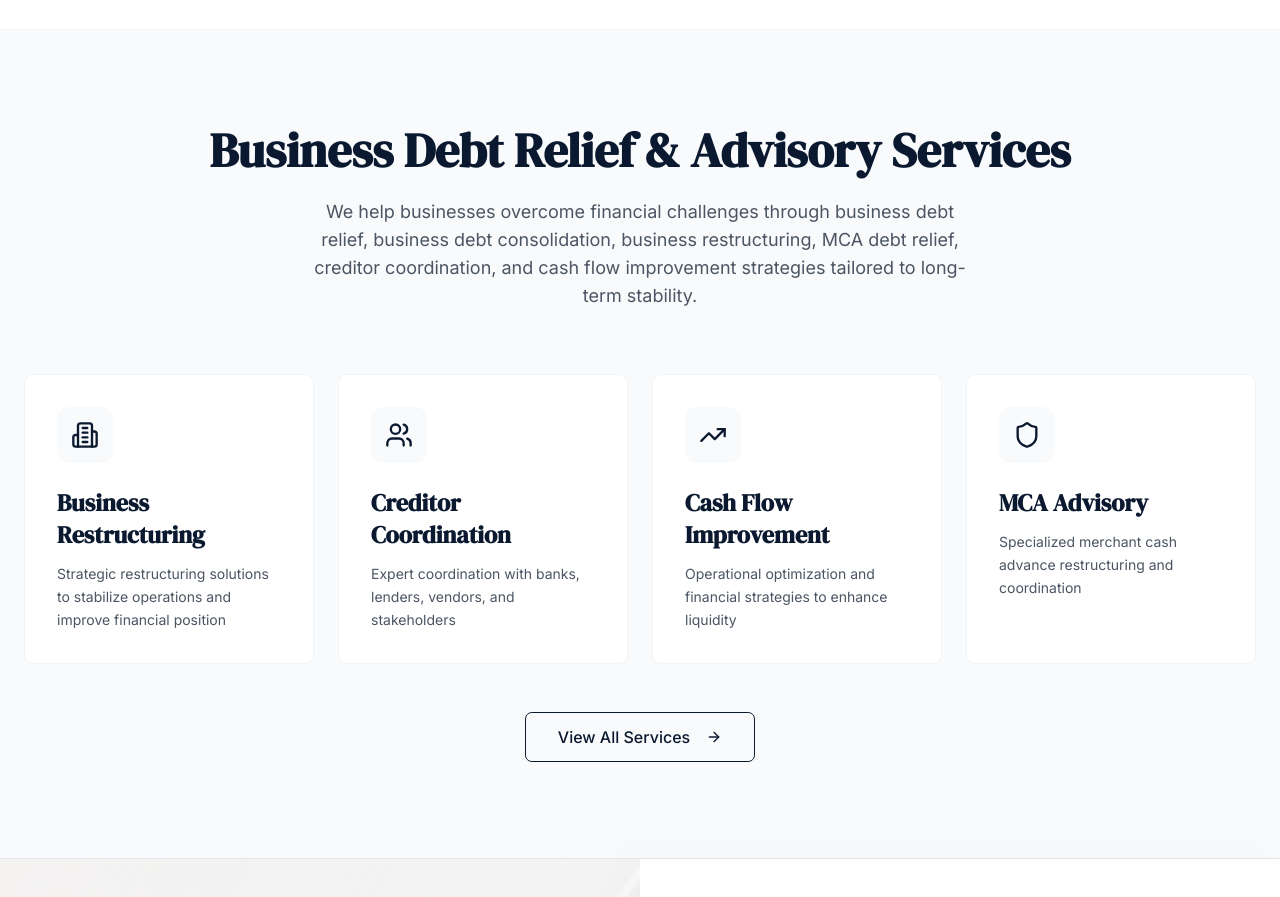
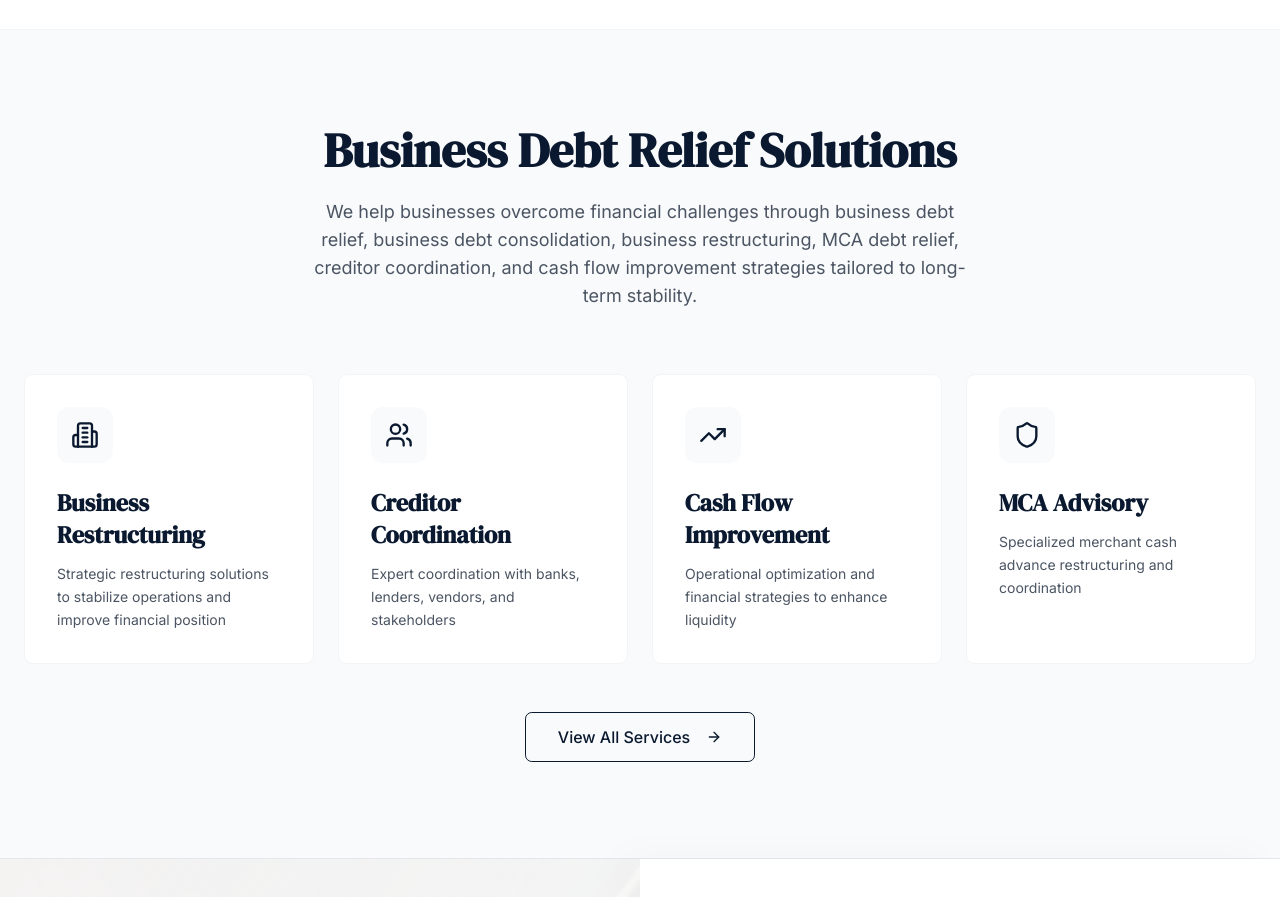
Before and after one commit to samknows9999/sg-054d5103-85fc-4583-be9c-e577d71113a8-1779968500, a Next.js app: page / in a window 1280 px wide. Shown: the part 1500-2397 px from the top of the page. Built offline with nearby package versions, Linux system fonts and the light colour scheme; no server answers; what react-google-recaptcha-v3 would draw is missing.

Commit message:
Update src/pages/index.tsx

```diff
--- a/src/pages/index.tsx
+++ b/src/pages/index.tsx
@@ -133,7 +133,7 @@ Date & Time: ${new Date().toLocaleString()}
         <section className="py-24 bg-gray-50 border-b border-gray-200">
           <div className="max-w-[1400px] mx-auto px-6">
             <div className="text-center mb-16">
-              <h2 className="font-serif font-semibold text-4xl md:text-5xl text-[#0A192F] mb-6">Business Debt Relief & Advisory Services
+              <h2 className="font-serif font-semibold text-4xl md:text-5xl text-[#0A192F] mb-6">Business Debt Relief Solutions
 
               </h2>
               <p className="text-lg text-gray-600 max-w-2xl mx-auto">We help businesses overcome financial challenges through business debt relief, business debt consolidation, business restructuring, MCA debt relief, creditor coordination, and cash flow improvement strategies tailored to long-term stability.
```
